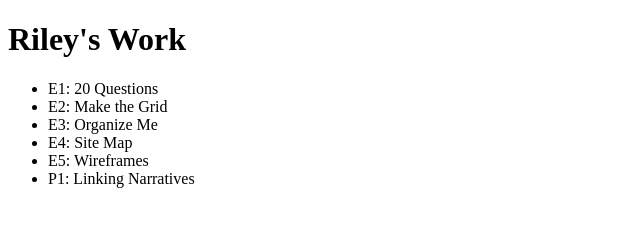
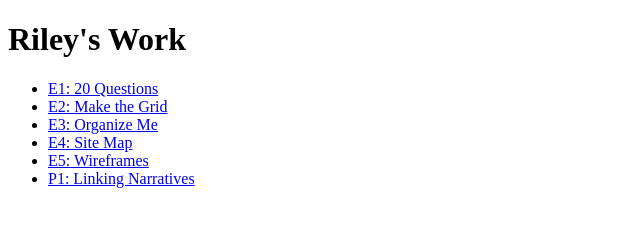
Before and after one commit to rreddin11/avt217-fall20, a plain HTML site: page index.html in a window 1280 px wide. Shown: the whole page, without its empty margins (0-640 px from the left). Drawn offline with Linux system fonts and the light colour scheme.

Commit message:
Home Page Final

```diff
--- a/index.html
+++ b/index.html
@@ -7,12 +7,12 @@
   <body>
     <h1>Riley's Work</h1>
     <ul>
-      <li>E1: 20 Questions</li>
-      <li>E2: Make the Grid</li>
-      <li>E3: Organize Me</li>
-      <li>E4: Site Map</li>
-      <li>E5: Wireframes</li>
-      <li>P1: Linking Narratives</li>
+      <li><a href="e1/index.html">E1: 20 Questions</a></li>
+      <li><a href="e2/index.html">E2: Make the Grid</a></li>
+      <li><a href="e3/index.html">E3: Organize Me</a></li>
+      <li><a href="e4/index.html">E4: Site Map</a></li>
+      <li><a href="e5/index.html">E5: Wireframes</a></li>
+      <li><a href="p1/index.html">P1: Linking Narratives</a></li>
     </ul>
   </body>
 </html>
```
Also changed, not shown: e3/index.html (added, +9 -0 lines), e4/index.html (added, +9 -0 lines), e5/index.html (added, +10 -0 lines), e3/images/Organize.png (renamed from e3/Organize.png), e4/images/e4.png (renamed from e4/e4.png), e5/images/e5-1.png (renamed from e5/e5-1.png), e5/images/e5-2.png (renamed from e5/e5-2.png).
